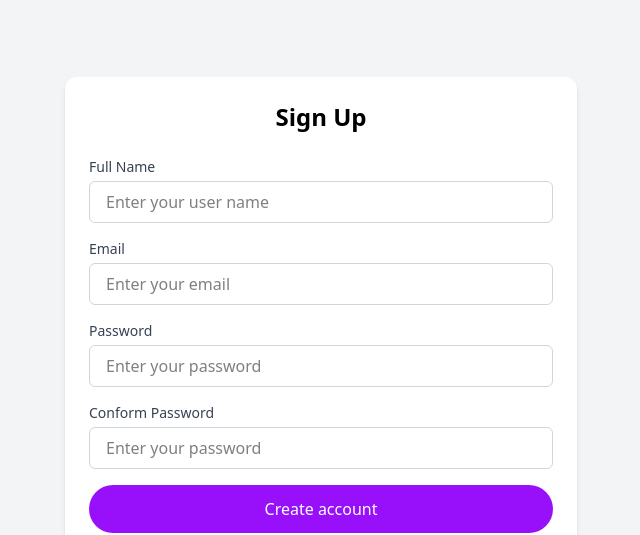
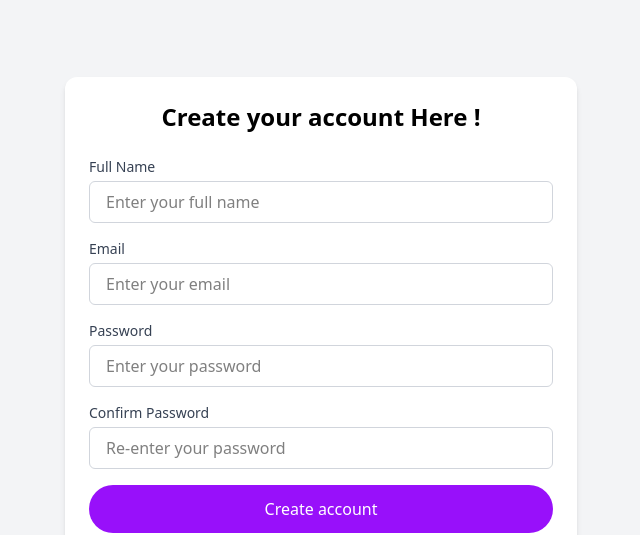
Before and after one commit to anup0206/Blog_Management_System, a React (Vite) app: page /signup in a window 1280 px wide. Shown: the top 535 px of the page, without its empty margins (319-959 px from the left). Built offline with nearby package versions, Linux system fonts and the light colour scheme.

Commit message:
some changes in register and login files

```diff
--- a/package.json
+++ b/package.json
@@ -17,6 +17,7 @@
     "react-dom": "^19.1.0",
     "react-icons": "^5.5.0",
     "react-router-dom": "^7.5.3",
+    "react-toastify": "^11.0.5",
     "tailwindcss": "^4.1.5",
     "yup": "^1.6.1"
   },
--- a/src/pages/Login.jsx
+++ b/src/pages/Login.jsx
@@ -3,6 +3,7 @@ import { Link } from "react-router-dom";
 import { Formik, Form, Field, ErrorMessage } from "formik";
 import * as Yup from "yup";
 import axios from "axios";
+import { ToastContainer, toast } from 'react-toastify';
 
 const LoginForm = () => {
     // Initial form values
@@ -23,10 +24,11 @@ const LoginForm = () => {
 
     const postFormData = async(values)=>{
         try{
-            await axios.post(" ",values);
-            alert("User Loginz Succesfully !!!!")
+            await axios.post(" https://blog-hqx2.onrender.com/user/login",values);
+            toast.success("User Login Succesfully !!!!")
         }
         catch(error){
+            toast.error("User Login failed")
             console.log(error)
         }
 
@@ -112,6 +114,7 @@ const LoginForm = () => {
                                 />
                             </div>
                         </div>
+                        <ToastContainer />
 
                         <button
                             type="submit"
--- a/src/pages/Register.jsx
+++ b/src/pages/Register.jsx
@@ -3,6 +3,8 @@ import { Formik, Form, Field, ErrorMessage } from "formik";
 import * as Yup from "yup";
 import { Link } from "react-router-dom";
 import axios from "axios";
+import { toast, ToastContainer } from "react-toastify";
+import "react-toastify/dist/ReactToastify.css";
 
 const Register = () => {
   // Define initial values
@@ -10,7 +12,7 @@ const Register = () => {
     fullname: "",
     email: "",
     password: "",
-        address: "",
+    confirmPassword: "",
   };
 
   // Validation schema using Yup
@@ -25,32 +27,39 @@ const Register = () => {
       .required("Email is required"),
     password: Yup.string()
       .required("Password is required")
-            .min(6, "Password must be at least 6 characters"),
-        address: Yup.string().required("Address is required"),
+      .min(8, "Password must be at least 8 characters")
+      .matches(
+        /^(?=.*[a-z])(?=.*[A-Z])(?=.*\d)(?=.*[@$!%*?&])[A-Za-z\d@$!%*?&]{8,}$/,
+        "Password must contain at least one uppercase letter, one lowercase letter, one number, and one special character"
+      ),
+    confirmPassword: Yup.string()
+      .required("Confirm Password is required")
+      .oneOf([Yup.ref("password"), null], "Passwords must match"),
   });
 
-    const postFormData = async (values) => {
+  const postFormData = async (values, { resetForm }) => {
     try {
-            await axios.post(" ", values);
-            alert("User Register Succesfully !!!!")
+      await axios.post("https://blog-hqx2.onrender.com/user/register", values);
+      toast.success("User Registered Successfully!");
+      resetForm();
+    } catch (error) {
+      const errorMessage =
+        error.response?.data?.message || "User registration failed";
+      toast.error(errorMessage);
+      console.error("Registration error:", error);
     }
-        catch (error) {
-            console.log(error)
-        }
+  };
 
-    }
-
-    // Handle submit with resetForm
-    const onSubmit = (values, { resetForm }) => {
-
-        postFormData(values);
-        resetForm();
+  // Handle submit
+  const onSubmit = (values, formikBag) => {
+    postFormData(values, formikBag);
   };
 
   return (
     <div className="flex justify-center items-center min-h-screen bg-gray-100">
+      <ToastContainer />
       <div className="max-w-lg w-full bg-white shadow-md rounded-xl p-6">
-                <h2 className="text-2xl font-semibold mb-6 text-center">Sign Up</h2>
+        <h2 className="text-2xl font-semibold mb-6 text-center">Create your account Here !</h2>
 
         <Formik
           initialValues={initialValues}
@@ -58,13 +67,12 @@ const Register = () => {
           onSubmit={onSubmit}
         >
           <Form>
-                        {/* Define Fields */}
             {[
               {
-                                name: "username",
+                name: "fullname",
                 label: "Full Name",
                 type: "text",
-                                placeholder: "Enter your user name",
+                placeholder: "Enter your full name",
               },
               {
                 name: "email",
@@ -79,12 +87,11 @@ const Register = () => {
                 placeholder: "Enter your password",
               },
               {
-                                name: "conform password",
-                                label: "Conform Password",
-                                type: "conform password",
-                                placeholder: "Enter your password",
+                name: "confirmPassword",
+                label: "Confirm Password",
+                type: "password",
+                placeholder: "Re-enter your password",
               },
-
             ].map((field) => (
               <div key={field.name} className="mb-4">
                 <label
@@ -93,31 +100,30 @@ const Register = () => {
                 >
                   {field.label}
                 </label>
-
-
                 <Field
                   type={field.type}
                   id={field.name}
                   name={field.name}
                   placeholder={field.placeholder}
                   className="mt-1 block w-full px-4 py-2 border border-gray-300 rounded-md focus:outline-none focus:ring-blue-500 focus:border-blue-500"
+                  aria-describedby={`${field.name}-error`}
                 />
-
-
                 <ErrorMessage
                   name={field.name}
                   component="div"
+                  id={`${field.name}-error`}
                   className="text-red-500 text-sm mt-1"
                 />
               </div>
             ))}
-                        {/* Submit Button */}
+
             <button
               type="submit"
               className="w-full bg-purple-600 text-white p-3 rounded-full hover:bg-purple-700 focus:outline-none focus:ring-2 focus:ring-purple-500 transition"
             >
               Create account
             </button>
+
             <div className="flex items-center w-full gap-4 my-6">
               <hr className="flex-1 h-px bg-gray-200" />
               <div className="text-gray-500 font-medium">OR</div>
@@ -125,9 +131,14 @@ const Register = () => {
             </div>
 
             <button
+              type="button"
               className="w-full bg-white border border-gray-300 p-3 rounded-full flex items-center justify-center gap-2 hover:bg-gray-50 focus:outline-none focus:ring-2 focus:ring-gray-300 transition"
             >
-                            <img src="https://www.google.com/favicon.ico" alt="Google" className="w-5 h-5" />
+              <img
+                src="https://www.google.com/favicon.ico"
+                alt="Google"
+                className="w-5 h-5"
+              />
               <span>Sign up with Google</span>
             </button>
           </Form>
@@ -135,7 +146,10 @@ const Register = () => {
 
         <p className="text-center text-sm text-gray-500 mt-6">
           Already have an account?{" "}
-                    <Link to="/" className="text-blue-600 hover:text-blue-800 font-medium">
+          <Link
+            to="/"
+            className="text-blue-600 hover:text-blue-800 font-medium"
+          >
             Log in here
           </Link>
         </p>
```
Also changed, not shown: 1 other file (tests, documents, lock files or other folders). Lines whose indentation alone changed are shown as unchanged.
